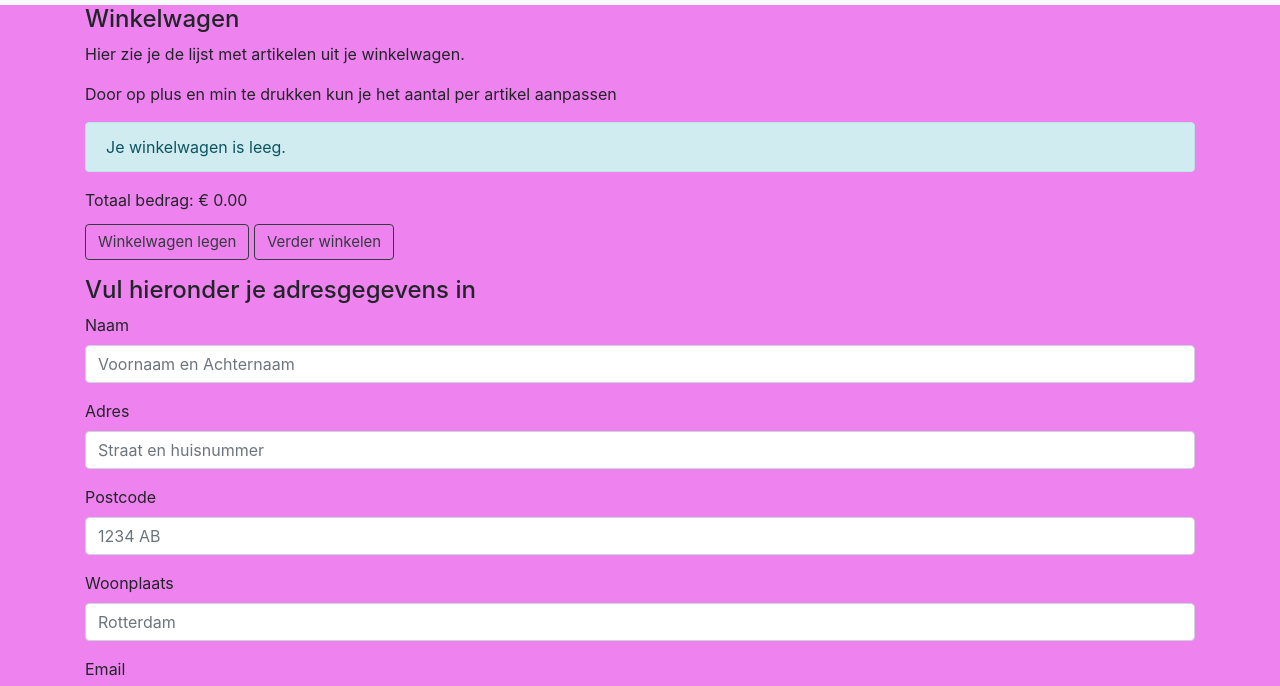
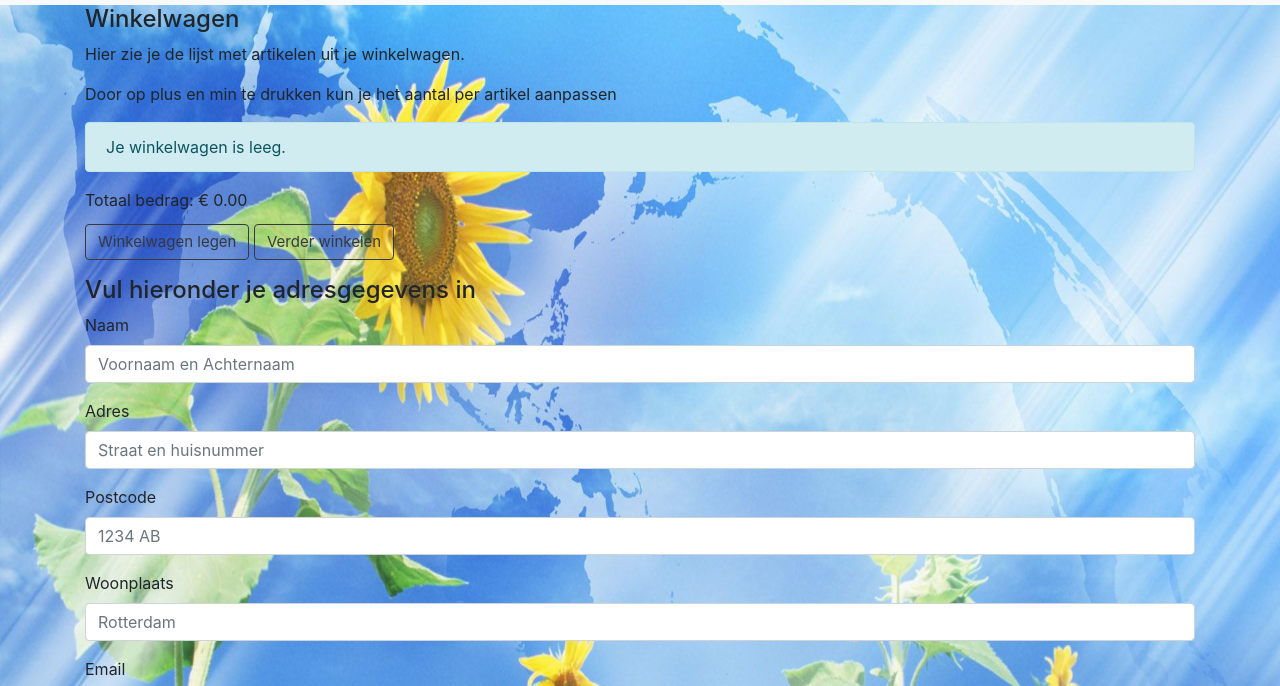
Before and after one commit to emmaus-5h/webshop-5hin1-david-keenan-, a website: page web/basket.html in a window 1280 px wide. Shown: the part 51-737 px from the top of the page. Drawn offline with nearby package versions, Linux system fonts and the light colour scheme.

Commit message:
added 2 picturess and change basket background

```diff
--- a/web/basket.html
+++ b/web/basket.html
@@ -289,4 +289,8 @@
 	        	integrity="sha384-wfSDF2E50Y2D1uUdj0O3uMBJnjuUD4Ih7YwaYd1iqfktj0Uod8GCExl3Og8ifwB6" crossorigin="anonymous">
 	  </script>
   </body>
+    <style>
+          body {background-image: url("images/Sunflower.jpg");
+          background-size: 100% 105%;}
+          </style>
 </html>
```
Also changed, not shown: web/images/Levi blood.jpeg (added), web/images/Sunflower.jpg (added).
